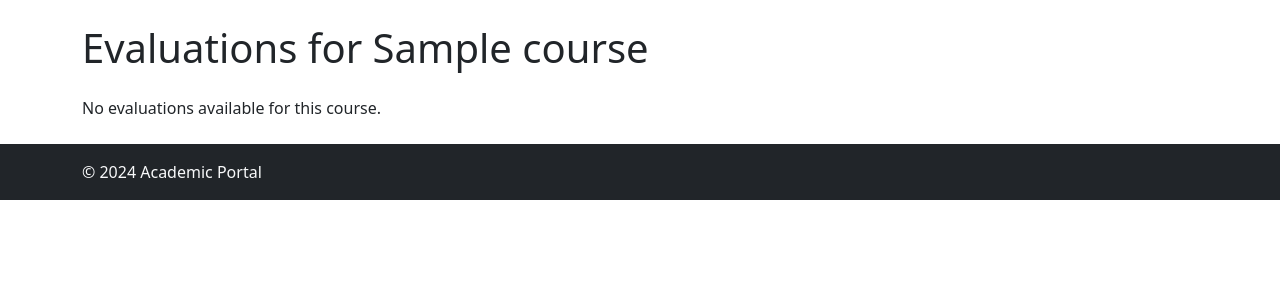
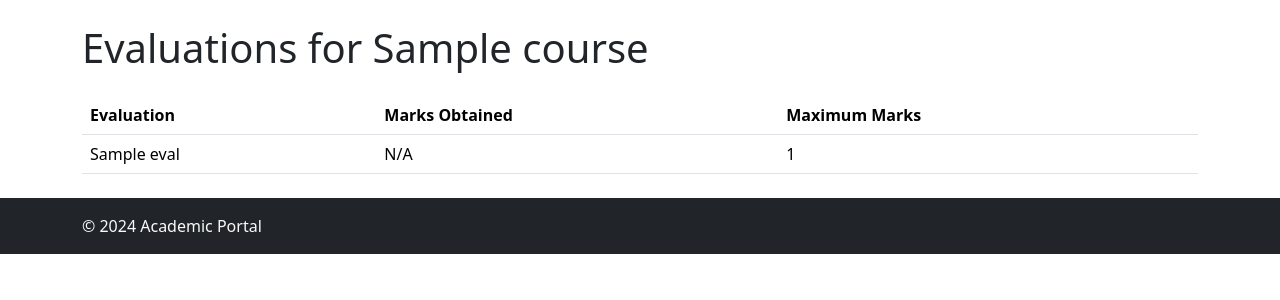
Before and after one commit to whyujjwal/AcademicPortal, a Django app: page /course/1/evals/ in a window 1280 px wide. Shown: the part 56-356 px from the top of the page. Run offline with Django 5.2, Linux system fonts and the light colour scheme; a user stored in the database is signed in; tables that the repository leaves empty hold one stand-in row (values such as "Sample post"); some libraries are stand-ins or nearby versions.

Commit message:
evals improved

```diff
--- a/base/models.py
+++ b/base/models.py
@@ -127,8 +127,11 @@ class Eval(models.Model):
 
 class EvalMarks(models.Model):
     eval = models.ForeignKey(Eval, on_delete=models.CASCADE, related_name='eval_marks')
-    student = models.ForeignKey(User, on_delete=models.CASCADE,null = True)
+    enrollment = models.ForeignKey(Enrollment, on_delete=models.CASCADE)
     marks = models.IntegerField()
 
+    class Meta:
+        unique_together = [['eval', 'enrollment']]
+
     def __str__(self):
-        return f"{self.student.username} - {self.eval.name}: {self.marks}"
+        return f"Enrollment: {self.enrollment}, Evaluation: {self.eval.name}, Marks: {self.marks}"
--- a/base/templates/base/evals.html
+++ b/base/templates/base/evals.html
@@ -4,7 +4,7 @@
 {% block content %}
 <h1 class="mb-4">Evaluations for {{ course.name }}</h1>
 
-{% if evals %}
+{% if evaluations %}
     <table class="table">
         <thead>
             <tr>
@@ -14,19 +14,17 @@
             </tr>
         </thead>
         <tbody>
-            {% for eval in evals %}
+            {% for eval in evaluations %}
             <tr>
                 <td>{{ eval.name }}</td>
-                {% with eval_mark=eval_marks|get_eval_mark:eval.id %}
-                    <td>
-                        {% if eval_mark %}
-                            {{ eval_mark.marks }}
-                        {% else %}
-                            N/A
-                        {% endif %}
-                    </td>
-                    <td>{{ eval.max_marks }}</td>
-                {% endwith %}
+                {% with eval_mark=eval_marks|get_eval_mark:request.user.id %}
+                {% if eval_mark %}
+                    <td>{{ eval_mark.marks }}</td>
+                {% else %}
+                    <td>N/A</td>
+                {% endif %}
+            {% endwith %}
+                <td>{{ eval.max_marks }}</td>
             </tr>
             {% endfor %}
         </tbody>
--- a/base/templatetags/custom_tags.py
+++ b/base/templatetags/custom_tags.py
@@ -1,13 +1,13 @@
 from django import template
-from base.models import EvalMarks
+from ..models import EvalMarks
+
 
 register = template.Library()
 
 @register.filter
 def get_eval_mark(eval_marks, eval_id):
     try:
-        student = eval_marks.first().student
-        eval_mark = eval_marks.get(student=student, eval__id=eval_id)
-        return eval_mark
+        student = eval_marks.first().enrollment.student
+        return eval_marks.get(enrollment__student=student, eval_id=eval_id)
     except (EvalMarks.DoesNotExist, AttributeError):
         return None
--- a/base/views.py
+++ b/base/views.py
@@ -32,15 +32,8 @@ class CourseDetailView(DetailView):
         context['evals'] = Eval.objects.filter(course=course)
 
         student = self.request.user
-        try:
-            eval_marks = EvalMarks.objects.filter(student=student, eval__course=course)
-            context['eval_marks'] = eval_marks
-        except EvalMarks.DoesNotExist:
-            context['eval_marks'] = None
-
 
         return context
-
 
 class EvalListView(ListView):
     model = Eval
@@ -54,8 +47,13 @@ class EvalListView(ListView):
     def get_context_data(self, **kwargs):
         context = super().get_context_data(**kwargs)
         course_id = self.kwargs['course_id']
-        context['course'] = Course.objects.get(id=course_id)
+        course = get_object_or_404(Course, id=course_id)
+        eval_marks = EvalMarks.objects.filter(enrollment__student=self.request.user, eval__course=course)
+        eval_marks_dict = {eval_mark.eval_id: eval_mark for eval_mark in eval_marks}
+        context['course'] = course
+        context['eval_marks'] = eval_marks_dict
         return context
+
 
 
 def download_file(request, announcement_id):
```
Also changed, not shown: base/migrations/0001_initial.py.
